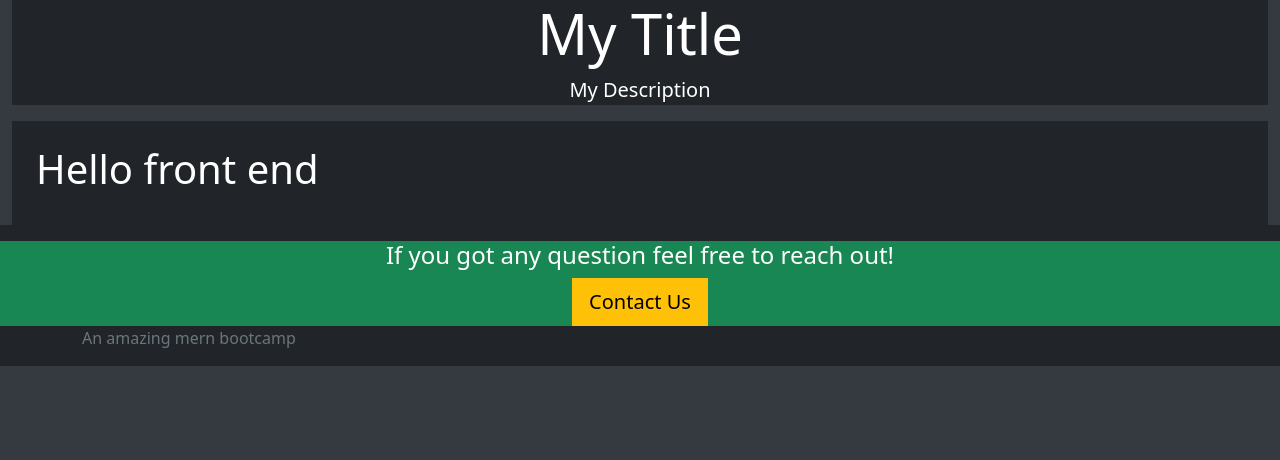
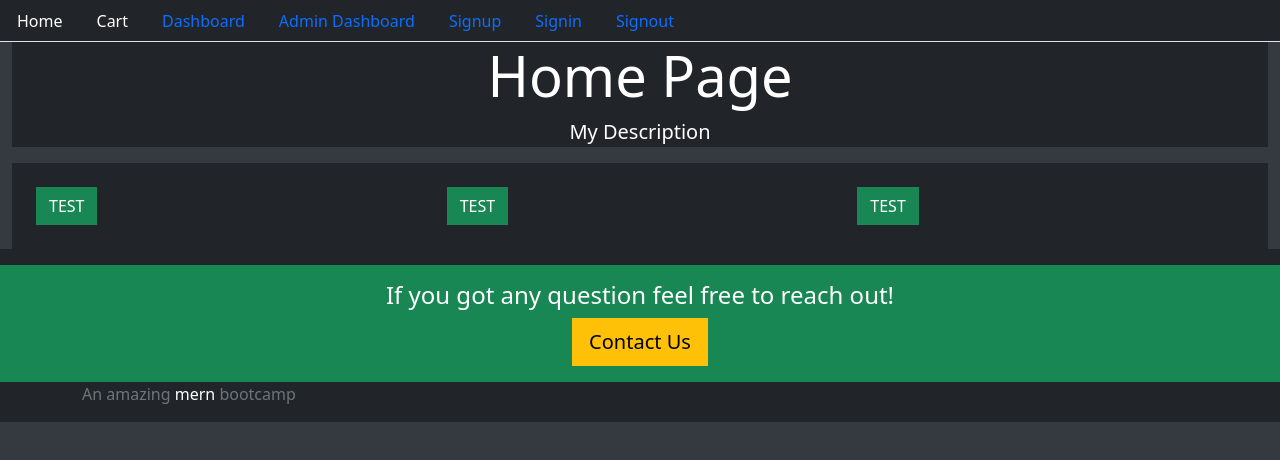
Before and after one commit to R1999T/mernProject, a React (Create React App) app in the folder projfrontend/: page / in a window 1280 px wide. Shown: the top 460 px of the page. Built offline with nearby package versions, Linux system fonts and the light colour scheme.

Commit message:
Base template updated

```diff
--- a/projfrontend/src/core/Base.js
+++ b/projfrontend/src/core/Base.js
@@ -1,14 +1,20 @@
 import React from "react";
+import Menu from "./Menu";
+
 
 //if there is curly brackets return is necessary but if there is () no need to reture
 //mt-auto mean auto margin
+//span changes color of text
+
+
 const Base = ({
-  title="My Title",
-  description="My Description",
-  className="bg-dark text-white p-4",
-  children
+  title = "My Title",
+  description = "My Description",
+  className = "bg-dark text-white p-4",
+  children,
 }) => (
   <div>
+    <Menu/>
     <div className="container-fluid">
       <div className="jumbotron bg-dark text-white text-center">
         <h2 className="display-4">{title}</h2>
@@ -17,12 +23,14 @@
       <div className={className}>{children}</div>
     </div>
     <footer className="footer bg-dark mt-auto py-3">
-      <div className="container-fluid bg-success text-white text-center">
+      <div className="container-fluid bg-success text-white text-center py-3">
         <h4>If you got any question feel free to reach out!</h4>
         <button className="btn btn-warning btn-lg">Contact Us</button>
       </div>
       <div className="container">
-        <span className="text-muted">An amazing mern bootcamp</span>
+        <span className="text-muted">
+          An amazing <span className="text-white">mern</span> bootcamp
+        </span>
       </div>
     </footer>
   </div>
--- a/projfrontend/src/core/Home.js
+++ b/projfrontend/src/core/Home.js
@@ -4,13 +4,21 @@
 import Base from "./Base";
 //Base injection
 
-
-
 export default function Home() {
-  console.log("API IS", API)
+  console.log("API IS", API);
   return (
-    <Base>
-      <h1 className="text-white">Hello front end {API} </h1>
+    <Base title="Home Page">
+      <div className="row">
+        <div className="col-4">
+          <button className="btn btn-success">TEST</button>
+        </div>
+        <div className="col-4">
+          <button className="btn btn-success">TEST</button>
+        </div>
+        <div className="col-4">
+          <button className="btn btn-success">TEST</button>
+        </div>
+      </div>
     </Base>
   );
 }
--- /dev/null
+++ b/projfrontend/src/core/Menu.js
@@ -0,0 +1,74 @@
+import React from "react";
+import { Link, withRouter } from "react-router-dom";
+
+const currentTab = (history, path) => {
+  if (history.location.pathname === path) {
+    return { color: "#FFFFFF" };
+  } else {
+    return { color: "d1d1d1" };
+  }
+};
+
+const Menu = ({ history }) => (
+  <div>
+    <ul className="nav nav-tabs bg-dark">
+      <li className="nav-item">
+        <Link style={currentTab(history, "/")} className="nav-link" to="/">
+          Home
+        </Link>
+      </li>
+      <li className="nav-item">
+        <Link style={currentTab(history, "/")} className="nav-link" to="/cart">
+          Cart
+        </Link>
+      </li>
+      <li className="nav-item">
+        <Link
+          style={currentTab(history, "/user/dashboard")}
+          className="nav-link"
+          to="/user/dashboard"
+        >
+          Dashboard
+        </Link>
+      </li>
+      <li className="nav-item">
+        <Link
+          style={currentTab(history, "/admin/dashboard")}
+          className="nav-link"
+          to="/admin/dashboard"
+        >
+          Admin Dashboard
+        </Link>
+      </li>
+      <li className="nav-item">
+        <Link
+          style={currentTab(history, "/signup")}
+          className="nav-link"
+          to="/signup"
+        >
+          Signup
+        </Link>
+      </li>
+      <li className="nav-item">
+        <Link
+          style={currentTab(history, "/signin")}
+          className="nav-link"
+          to="/signin"
+        >
+          Signin
+        </Link>
+      </li>
+      <li className="nav-item">
+        <Link
+          style={currentTab(history, "/signout")}
+          className="nav-link"
+          to="/signout"
+        >
+          Signout
+        </Link>
+      </li>
+    </ul>
+  </div>
+);
+
+export default withRouter(Menu);
```
